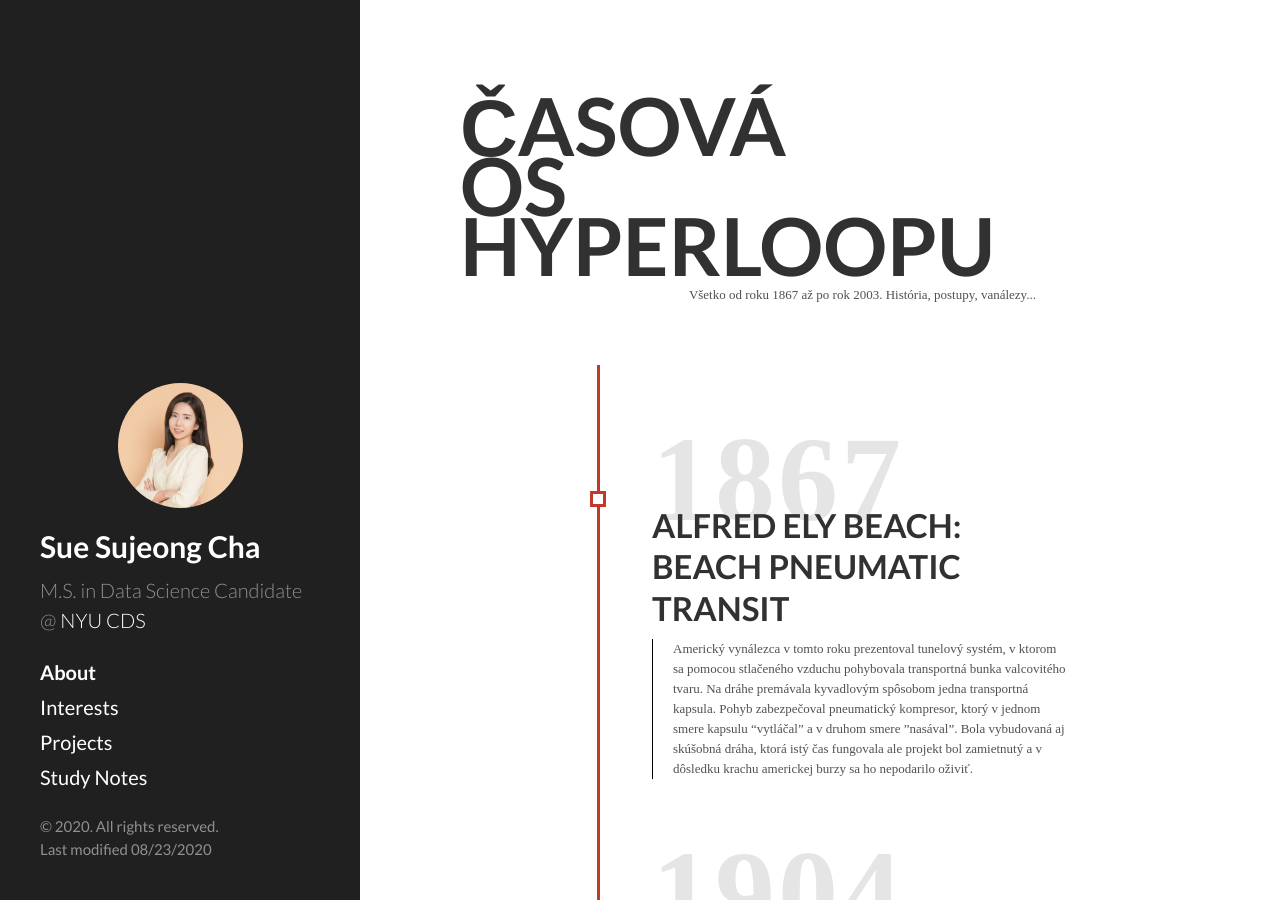
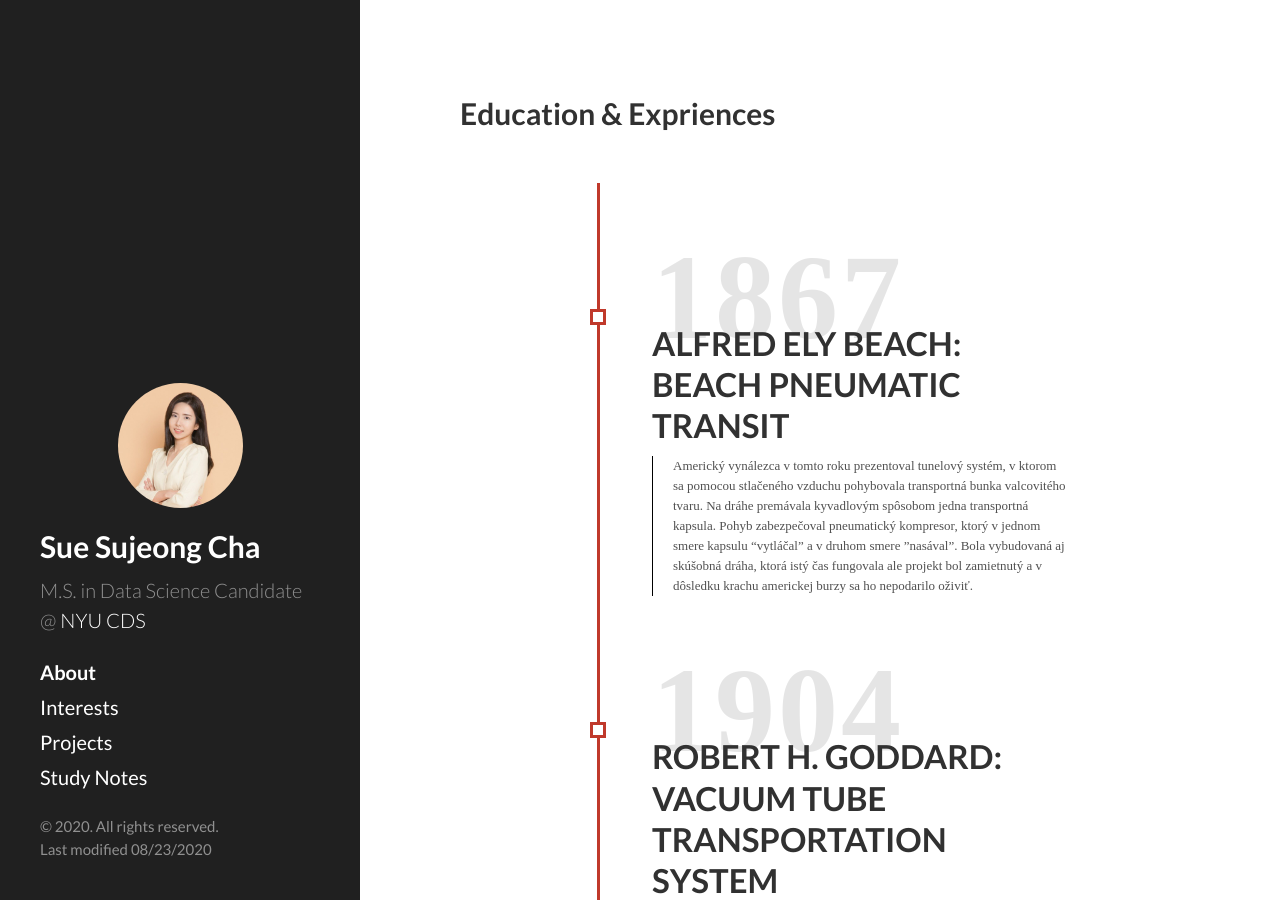
Before and after one commit to sujeongcha/sujeongcha.github.io, a Jekyll site: the page built from about.html, in a window 1280 px wide and 900 px high. Built offline with Jekyll 4.4.1, drawn with Linux system fonts in a browser that asks for light colours; Markdown is read by kramdown in place of the engine named in the settings.

Commit message:
Update about.html

```diff
--- a/about.html
+++ b/about.html
@@ -4,8 +4,7 @@ title: About
 ---
 
 <div class="main">
-	<h1>ČASOVÁ<br>OS<br>HYPERLOOPU</h1>
- 	<p>Všetko od roku 1867 až po rok 2003. História, postupy, vanálezy...</p>
+	<h2>Education & Expriences</h2>
 </div>
 
 <div class="timeline">
```
